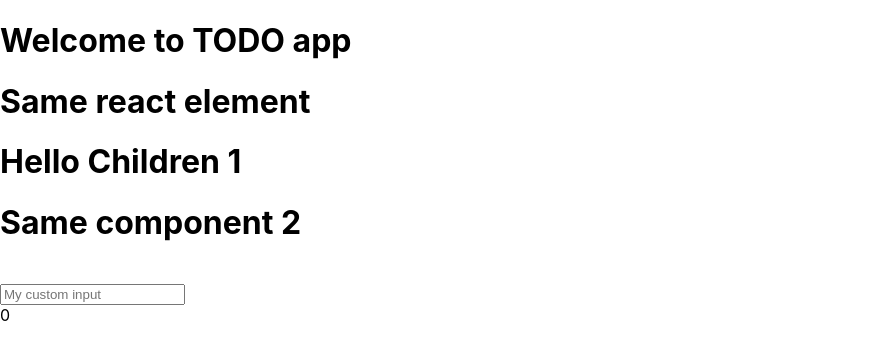
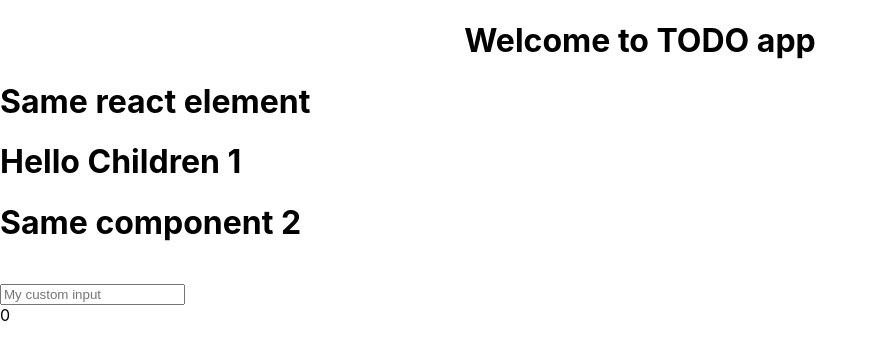
Before and after one commit to Roman-Kholopov/TODO-app, a React (Create React App) app in the folder client/: page / in a window 1280 px wide. Shown: the top 360 px of the page, without its empty margins (0-878 px from the left). Built offline with nearby package versions, Linux system fonts and the light colour scheme; no server answers.

Commit message:
add css module as example

```diff
--- /dev/null
+++ b/client/src/App.module.css
@@ -0,0 +1,3 @@
+.text-center {
+    text-align: center;
+}
--- a/client/src/App.tsx
+++ b/client/src/App.tsx
@@ -9,6 +9,8 @@ import {
     useState,
     useEffect,
 } from "react";
+
+import styles from "./App.module.css";
 
 const title: JSX.Element = <h1>Welcome to TODO app</h1>;
 const reactElement: ReactElement = <h1>Same react element</h1>;
@@ -109,7 +111,7 @@ function App() {
     };
     return (
         <>
-            {title}
+            <div className={styles["text-center"]}>{title}</div>
             {reactElement}
             <HeadLine id={1}>Hello Children</HeadLine>
             <HeadLine1 id={2}>Same component</HeadLine1>
```
